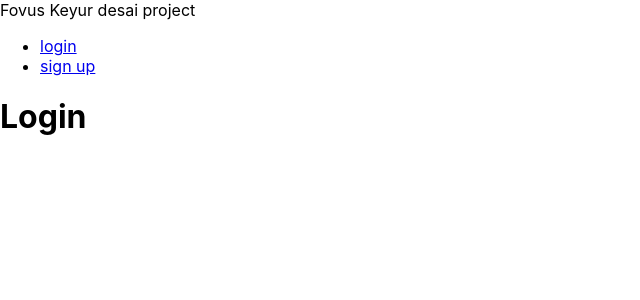
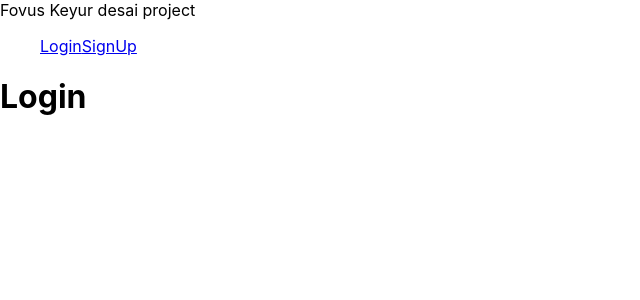
Before and after one commit to krdesai999/React-AWS, a React (Create React App) app: page /auth/login in a window 1280 px wide. Shown: the top 300 px of the page, without its empty margins (0-640 px from the left). Built offline with nearby package versions, Linux system fonts and the light colour scheme.

Commit message:
header state switch added

```diff
--- a/src/components/header/Header.js
+++ b/src/components/header/Header.js
@@ -1,19 +1,40 @@
 import { NavLink } from "react-router-dom";
+import { pages } from "../utils/PageDirection";
+import { useAuth } from "../Auth";
 
 export default function Header() {
+  const auth = useAuth();
   return (
     <header>
       Fovus Keyur desai project
       <nav>
         <ul>
-            <li>
-              <NavLink>login</NavLink>
-            </li>
-            <li>
-              <NavLink>sign up</NavLink>
-            </li>
+          {!auth.user ? (
+            <div className="flex my-1">
+              <NavLink to={pages.auth.login} className="cursor-pointer btn">
+                Login
+              </NavLink>
+              <NavLink
+                to={pages.auth.sign_up}
+                className="ml-1 mr-1 cursor-pointer btn"
+              >
+                SignUp
+              </NavLink>
+            </div>
+          ) : !auth.user.authorizationToken ? (
+            <div>
+              <NavLink
+                to={pages.auth.confirm_user}
+                className="ml-1 mr-1 cursor-pointer btn"
+              >
+                Confirm user
+              </NavLink>
+            </div>
+          ) : (
+            <div className="profile-pic">Form</div>
+          )}
         </ul>
       </nav>
     </header>
   );
-};
+}
```
Lines whose indentation alone changed are shown as unchanged.
